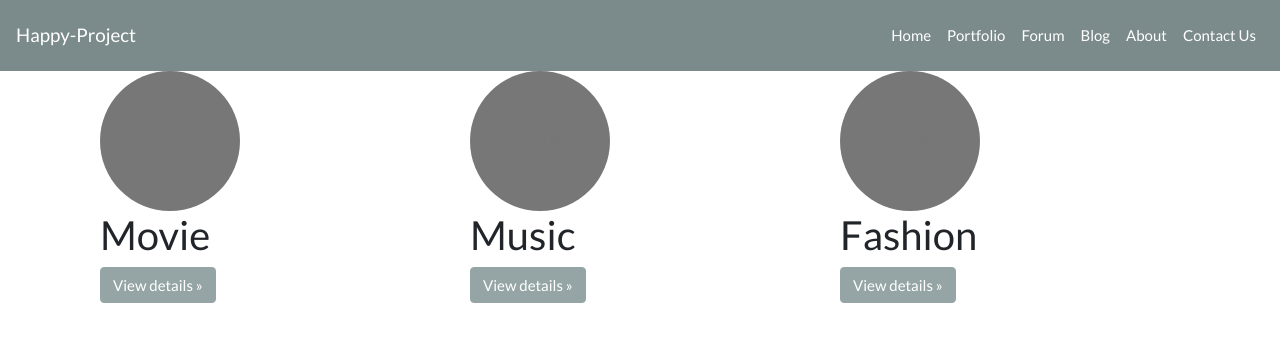
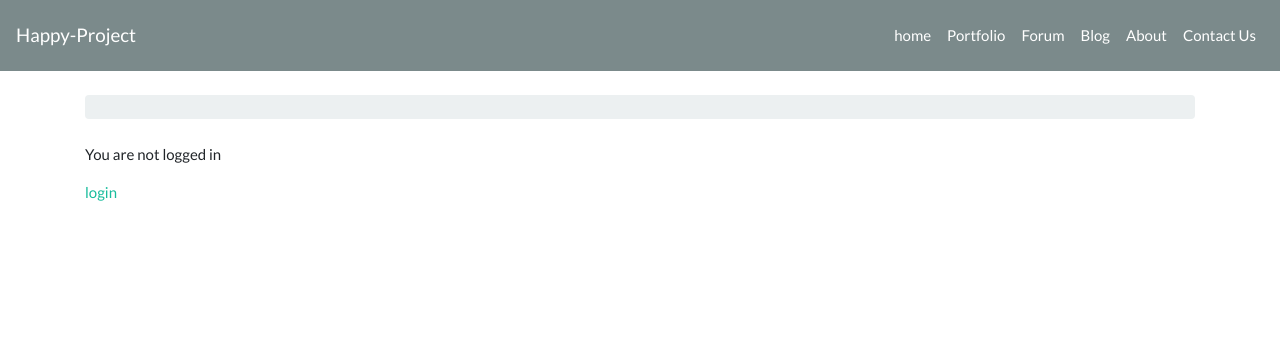
Before and after one commit to Happyfo/Django-project, a Django app: page / in a window 1280 px wide. Shown: the top 342 px of the page. Run offline with Django 3.2, Linux system fonts and the light colour scheme; some libraries are stand-ins or nearby versions.

Commit message:
added login and logout

```diff
--- a/happyproject/settings.py
+++ b/happyproject/settings.py
@@ -42,7 +42,6 @@ INSTALLED_APPS = [
     'forum',
     'portfolio',
     'pages',
-    'accounts',
 ]
 
 MIDDLEWARE = [
@@ -136,3 +135,7 @@ STATICFILES_DIRS = [
 MEDIA_URL = '/media/'
 
 MEDIA_ROOT = (os.path.join(BASE_DIR, 'media'))
+
+LOGIN_REDIRECT_URL = 'home'
+
+LOGOUT_REDIRECT_URL = 'home'
--- a/happyproject/urls.py
+++ b/happyproject/urls.py
@@ -23,6 +23,7 @@ from pages import views
 
 urlpatterns = [
     path('admin/', admin.site.urls),
+    path('accounts/', include('django.contrib.auth.urls')),
     path('', views.home, name='home'),
     path('portfolio/', include('portfolio.urls')),
     path('forum/', include('forum.urls')),
--- a/templates/base.html
+++ b/templates/base.html
@@ -11,6 +11,8 @@
     <title>my site</title>
   </head>
   <body>
+  {% block body %}
+
     <nav class="navbar navbar-expand-lg navbar-dark bg-dark">
       <a class="navbar-brand" href="#">Happy-Project</a>
       <button class="navbar-toggler" type="button" data-toggle="collapse" data-target="#navbarColor02" aria-controls="navbarColor02" aria-expanded="false" aria-label="Toggle navigation">
@@ -20,7 +22,7 @@
       <div class="collapse navbar-collapse" id="navbarColor02">
         <ul class="navbar-nav ml-auto">
           <li class="nav-item ">
-            <a class="nav-link" href="{% url 'home' %}">Home <span class="sr-only">(current)</span></a>
+            <a class="nav-link" href="{% url 'home' %}">home <span class="sr-only">(current)</span></a>
           </li>
           <li class="nav-item">
             <a class="nav-link" href="{% url 'portfolio' %}">Portfolio</a>
@@ -40,13 +42,16 @@
             <li>
         </ul>
        </div>
-    </nav>
+    </nav><div class="container">
+        <ol class="breadcrumb my-4">
+          {% block breadcrumb %}
+          {% endblock %}
+        </ol>
+        {% block content %}
+        {% endblock %}
+      </div>
+    {% endblock body %}
 
-    <div class="container">
-    {% block content %}
-
-      {% endblock %}
-    </div>
     <!-- Optional JavaScript -->
     <!-- jQuery first, then Popper.js, then Bootstrap JS -->
     <script src="https://code.jquery.com/jquery-3.3.1.slim.min.js" integrity="sha384-q8i/X+965DzO0rT7abK41JStQIAqVgRVzpbzo5smXKp4YfRvH+8abtTE1Pi6jizo" crossorigin="anonymous"></script>
--- a/templates/pages/home.html
+++ b/templates/pages/home.html
@@ -1,32 +1,13 @@
 {% extends 'base.html' %}
 
+{% block title %}Home{% endblock %}
+
 {% block content %}
-
-<main role="main">
-
-  <div class="container marketing">
-
-    <!-- Three columns of text below the carousel -->
-    <div class="row">
-      <div class="col-lg-4">
-        <svg class="bd-placeholder-img rounded-circle" width="140" height="140" xmlns="http://www.w3.org/2000/svg" preserveAspectRatio="xMidYMid slice" focusable="false" role="img" aria-label="Placeholder: 140x140"><title>Placeholder</title><rect width="100%" height="100%" fill="#777"/><text x="50%" y="50%" fill="#777" dy=".3em">140x140</text></svg>
-        <h2>Movie</h2>
-        <p><a class="btn btn-secondary" href="#" role="button">View details &raquo;</a></p>
-      </div><!-- /.col-lg-4 -->
-      <div class="col-lg-4">
-        <svg class="bd-placeholder-img rounded-circle" width="140" height="140" xmlns="http://www.w3.org/2000/svg" preserveAspectRatio="xMidYMid slice" focusable="false" role="img" aria-label="Placeholder: 140x140"><title>Placeholder</title><rect width="100%" height="100%" fill="#777"/><text x="50%" y="50%" fill="#777" dy=".3em">140x140</text></svg>
-        <h2>Music</h2>
-        <p><a class="btn btn-secondary" href="#" role="button">View details &raquo;</a></p>
-      </div><!-- /.col-lg-4 -->
-      <div class="col-lg-4">
-        <svg class="bd-placeholder-img rounded-circle" width="140" height="140" xmlns="http://www.w3.org/2000/svg" preserveAspectRatio="xMidYMid slice" focusable="false" role="img" aria-label="Placeholder: 140x140"><title>Placeholder</title><rect width="100%" height="100%" fill="#777"/><text x="50%" y="50%" fill="#777" dy=".3em">140x140</text></svg>
-        <h2>Fashion</h2>
-       <p><a class="btn btn-secondary" href="#" role="button">View details &raquo;</a></p>
-      </div><!-- /.col-lg-4 -->
-    </div><!-- /.row -->
-
-  </div><!-- /.container -->
-
-</main>
-
+{% if user.is_authenticated %}
+  Hi {{ user.username }}!
+  <p><a href="{% url 'logout' %}">logout</a></p>
+{% else %}
+  <p>You are not logged in</p>
+  <a href="{% url 'login' %}">login</a>
+{% endif %}
 {% endblock %}
```
